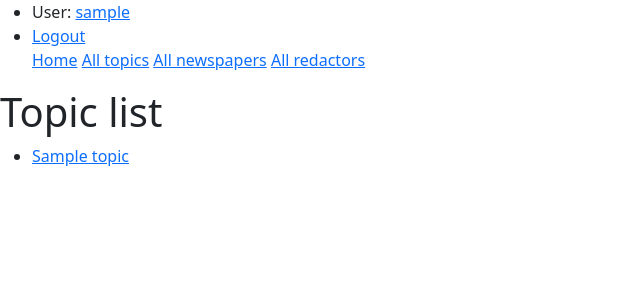
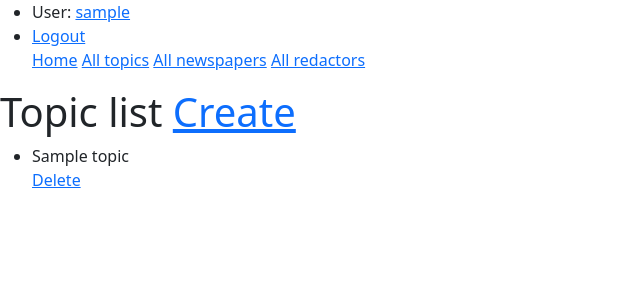
Before and after one commit to anton-chumak-main/newspaper-agency, a Django app: page /topics/ in a window 1280 px wide. Shown: the top 300 px of the page, without its empty margins (0-640 px from the left). Run offline with Django 4.2, Linux system fonts and the light colour scheme; a user stored in the database is signed in; tables that the repository leaves empty hold one stand-in row (values such as "Sample post").

Commit message:
Create RedactorUpdate(/Delete)View + paths

```diff
--- a/agency/urls.py
+++ b/agency/urls.py
@@ -14,6 +14,8 @@ from agency.views import (
     RedactorListView,
     RedactorDetailView,
     RedactorCreateView,
+    RedactorUpdateView,
+    RedactorDeleteView,
 )
 
 
@@ -81,7 +83,16 @@ urlpatterns = [
         RedactorCreateView.as_view(),
         name="redactor-create"
     ),
-
+    path(
+        "redactors/<int:pk>/update",
+        RedactorUpdateView.as_view(),
+        name="redactor-update"
+    ),
+    path(
+        "redactors/<int:pk>/delete",
+        RedactorDeleteView.as_view(),
+        name="redactor-delete"
+    ),
 
 ]
 
--- a/agency/views.py
+++ b/agency/views.py
@@ -4,6 +4,7 @@ from django.shortcuts import render
 from django.urls import reverse_lazy
 from django.views import generic
 
+from agency.forms import RedactorCreationForm
 from agency.models import Redactor, Newspaper, Topic
 
 
@@ -43,6 +44,7 @@ class TopicUpdateView(LoginRequiredMixin, generic.UpdateView):
 
 class TopicDeleteView(LoginRequiredMixin, generic.DeleteView):
     model = Topic
+    template_name = "agency/topic_confirm_delete.html"
     success_url = reverse_lazy("agency:topic-list")
 
 
@@ -70,6 +72,7 @@ class NewspapersUpdateView(LoginRequiredMixin, generic.UpdateView):
 
 class NewspapersDeleteView(LoginRequiredMixin, generic.DeleteView):
     model = Newspaper
+    template_name = "agency/newspaper_confirm_delete.html"
     success_url = reverse_lazy("agency:newspaper-list")
 
 
@@ -84,6 +87,13 @@ class RedactorDetailView(LoginRequiredMixin, generic.DetailView):
 
 class RedactorCreateView(LoginRequiredMixin, generic.CreateView):
     model = Redactor
-    fields = ["username", "first_name", "last_name", "years_of_experience"]
-    success_url = reverse_lazy("agency:redactor-list")
+    form_class = RedactorCreationForm
     template_name = "agency/redactor_form.html"
+
+
+class RedactorUpdateView(LoginRequiredMixin, generic.UpdateView):
+    model = Redactor
+
+
+class RedactorDeleteView(LoginRequiredMixin, generic.DeleteView):
+    model = Redactor
--- a/templates/agency/newspaper_detail.html
+++ b/templates/agency/newspaper_detail.html
@@ -1,7 +1,9 @@
 {% extends "base.html" %}
 
   {% block content %}
-    <h1>{{ newspaper.title }}</h1>
+    <h1>{{ newspaper.title }}
+      <a href="{% url 'agency:newspaper-delete' pk=newspaper.id%}">Delete</a>
+    </h1>
     <h3>{{ newspaper.topic.name }}, {{ newspaper.published_date }}</h3>
     <p>{{ newspaper.context }}</p>
     {% for publiser in newspaper.publishers.all %}
--- a/templates/agency/newspaper_list.html
+++ b/templates/agency/newspaper_list.html
@@ -1,7 +1,9 @@
 {% extends "base.html" %}
 
 {% block content %}
-  <h1>Newspaper list</h1>
+  <h1>Newspaper list
+    <a href="{% url 'agency:newspaper-create' %}">Create</a>
+  </h1>
 
   {% if newspaper_list  %}
   <ul>
--- a/templates/agency/topic_list.html
+++ b/templates/agency/topic_list.html
@@ -1,11 +1,14 @@
 {% extends "base.html" %}
 
 {% block content %}
-  <h1>Topic list</h1>
+  <h1>Topic list
+    <a href="{% url 'agency:topic-create' %}">Create</a>
+  </h1>
   {% if topic_list %}
     <ul>
       {% for topic in topic_list %}
-        <li><a href="#">{{ topic.name }}</a> </li>
+        <li>{{ topic.name }}</li>
+        <a href="{% url 'agency:topic-delete' pk=topic.id%}">Delete</a>
       {% endfor %}
     </ul>
   {% else %}
```
